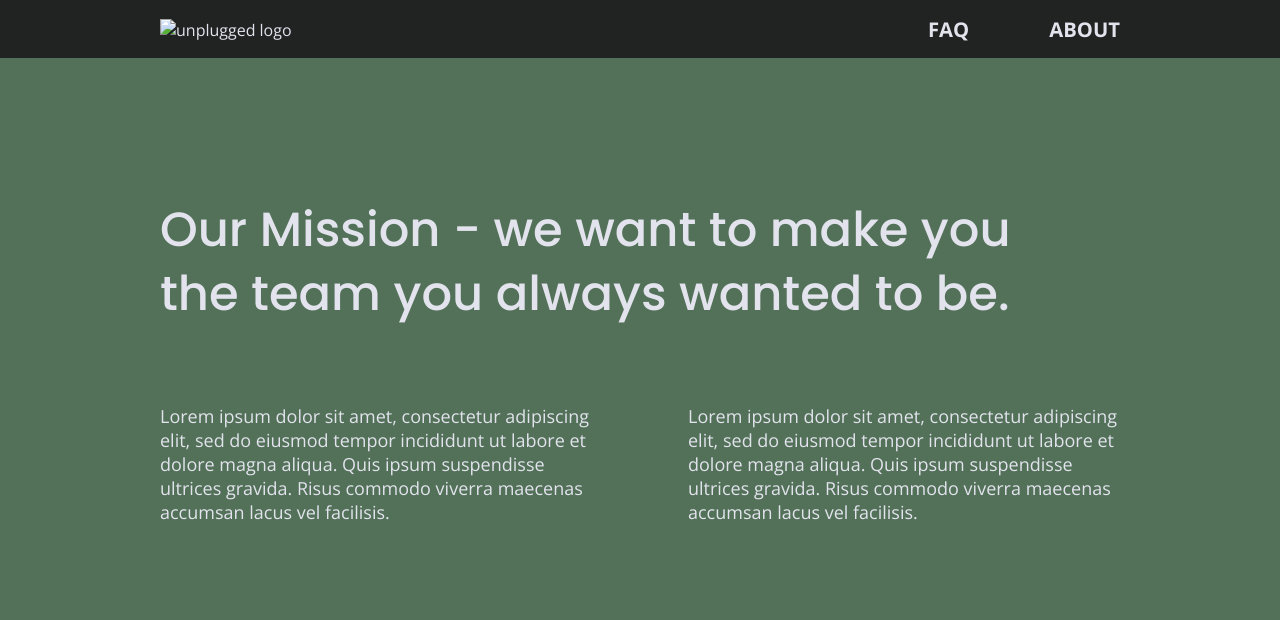
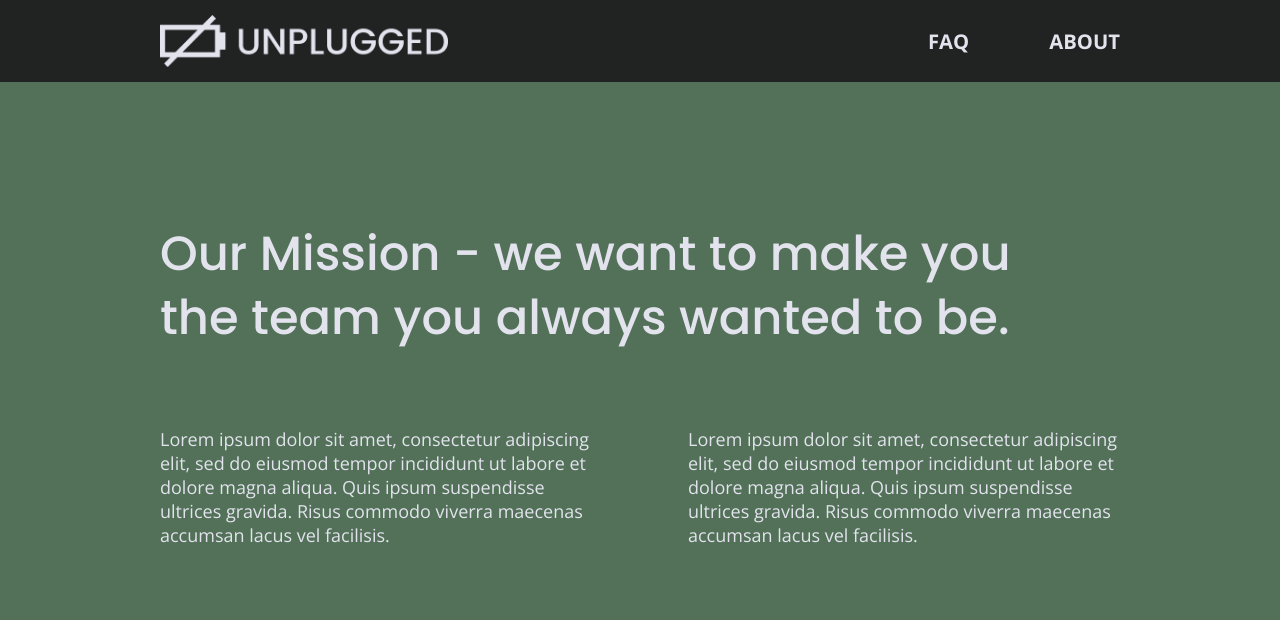
Before and after one commit to EdynLost/206-unplugged, a website: page about/index.html in a window 1280 px wide. Shown: the top 620 px of the page. Drawn offline with nearby package versions, Linux system fonts and the light colour scheme; the site is published under a folder, as on GitHub Pages, so addresses that start at the root find nothing.

Commit message:
Fixed logo issue

```diff
--- a/about/index.html
+++ b/about/index.html
@@ -30,7 +30,7 @@
     <div class="content-wrapper">
       <figure>
         <a href="/index.html">
-          <img src="/img/unpluggedlogo.png" alt="unplugged logo">
+          <img src="../img/unpluggedlogo.png" alt="unplugged logo">
         </a>
       </figure>
       <div class="header-divider"></div>
```
Also changed, not shown: faq/index.html (+1 -1 lines).
